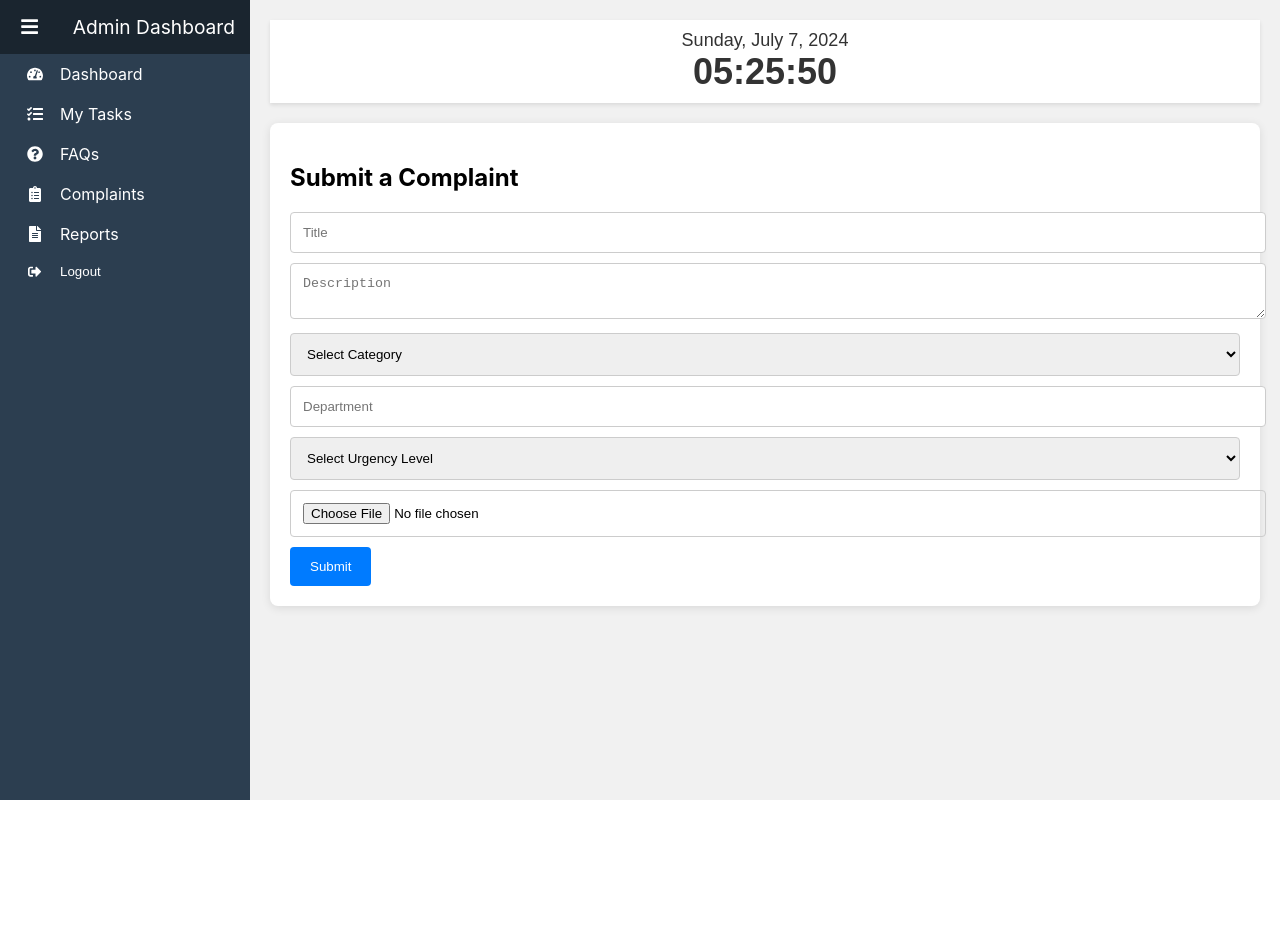
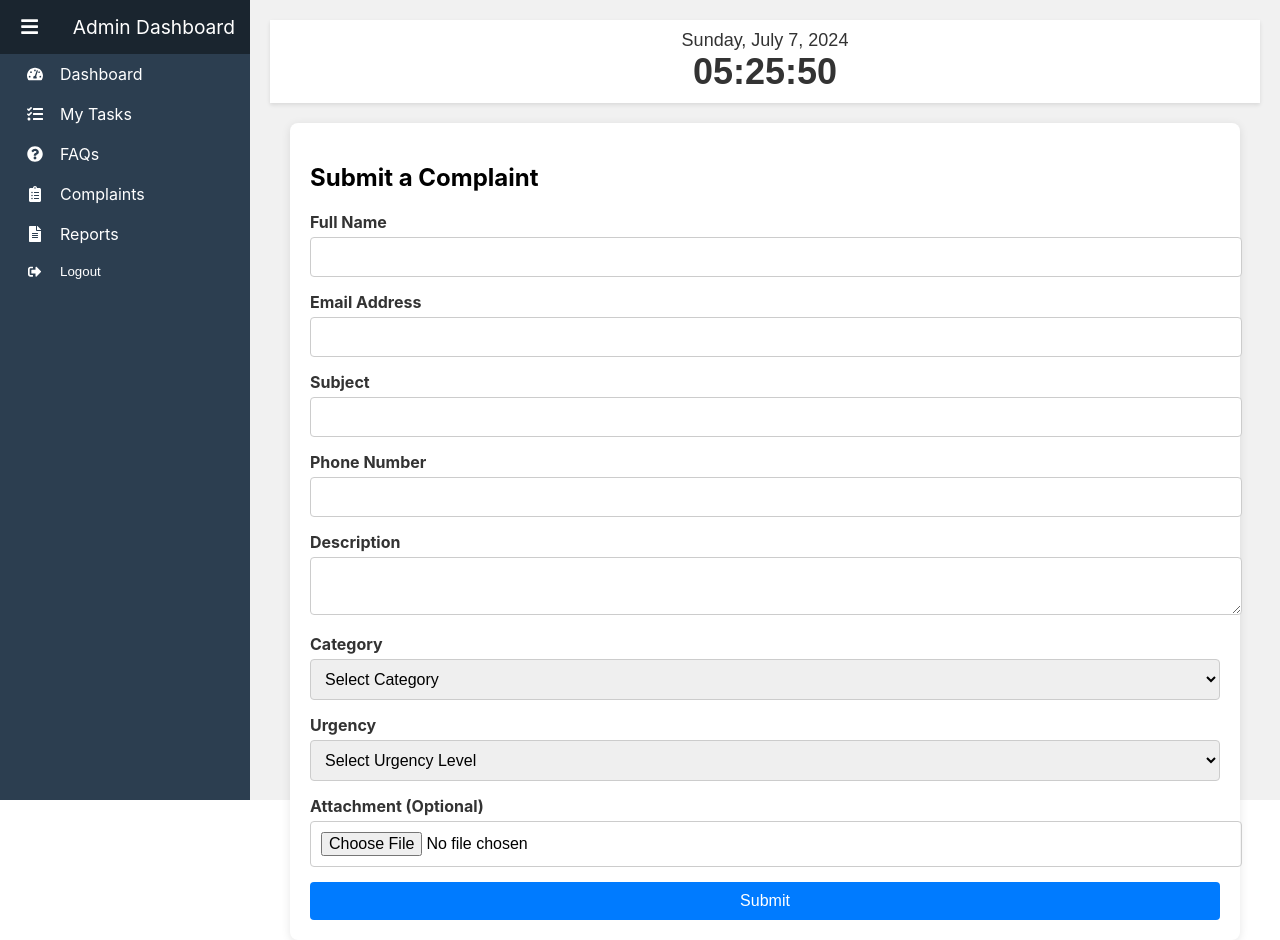
Before and after one commit to Nyandiekahh/Project-Management-using-CRM, a React (Create React App) app: page /complaints in a window 1280 px wide. Before the commit the page ends 800 px from the top, so only its background shows below. Built offline with nearby package versions, Linux system fonts and the light colour scheme; sample sign-in values are in the browser's storage.

Commit message:
Adds formsubmit fucntions to handle Complaints Form

```diff
--- a/src/pages/ComplaintsPage.js
+++ b/src/pages/ComplaintsPage.js
@@ -1,162 +1,173 @@
-// src/components/ComplaintForm.js
 import React, { useState } from 'react';
 import styled from 'styled-components';
 import DashboardLayout from '../components/DashboardLayout';
 
-const FormContainer = styled.div`
+const ComplaintFormContainer = styled.div`
   background-color: #fff;
   padding: 20px;
+  margin: 20px;
   border-radius: 8px;
   box-shadow: 0 2px 10px rgba(0, 0, 0, 0.1);
 `;
 
+const FormGroup = styled.div`
+  margin-bottom: 15px;
+`;
+
+const Label = styled.label`
+  display: block;
+  margin-bottom: 5px;
+  font-weight: bold;
+  color: #333;
+`;
+
 const Input = styled.input`
   width: 100%;
-  padding: 12px;
-  margin-bottom: 10px;
+  padding: 10px;
   border: 1px solid #ccc;
   border-radius: 4px;
+  font-size: 16px;
 `;
 
 const Textarea = styled.textarea`
   width: 100%;
-  padding: 12px;
-  margin-bottom: 10px;
+  padding: 10px;
   border: 1px solid #ccc;
   border-radius: 4px;
+  font-size: 16px;
+  resize: vertical;
 `;
 
 const Select = styled.select`
   width: 100%;
-  padding: 12px;
-  margin-bottom: 10px;
+  padding: 10px;
   border: 1px solid #ccc;
   border-radius: 4px;
+  font-size: 16px;
 `;
 
 const Button = styled.button`
-  padding: 12px 20px;
+  width: 100%;
+  padding: 10px;
   background-color: #007bff;
-  color: white;
   border: none;
   border-radius: 4px;
+  font-size: 16px;
+  color: white;
   cursor: pointer;
+  transition: background-color 0.3s ease;
+
   &:hover {
     background-color: #0056b3;
   }
 `;
 
-const Notification = styled.div`
-  background-color: #28a745;
-  color: white;
-  padding: 10px;
-  border-radius: 4px;
-  margin-bottom: 10px;
-  display: flex;
-  align-items: center;
-  justify-content: center;
-`;
-
-const ComplaintForm = ({ onSubmit }) => {
-  const [title, setTitle] = useState('');
+const ComplaintForm = () => {
+  const [name, setName] = useState('');
+  const [email, setEmail] = useState('');
+  const [subject, setSubject] = useState('');
+  const [phone, setPhone] = useState('');
   const [description, setDescription] = useState('');
   const [category, setCategory] = useState('');
-  const [department, setDepartment] = useState('');
   const [urgency, setUrgency] = useState('');
-  const [document, setDocument] = useState(null);
-  const [notification, setNotification] = useState('');
-
-  const handleSubmit = async (e) => {
-    e.preventDefault();
-
-    const formData = new FormData();
-    formData.append('title', title);
-    formData.append('description', description);
-    formData.append('category', category);
-    formData.append('department', department);
-    formData.append('urgency', urgency);
-    if (document) {
-      formData.append('document', document);
-    }
-
-    try {
-      await fetch('http://localhost:5000/complaints', {
-        method: 'POST',
-        body: formData,
-      });
-
-      // Display success message
-      setNotification('Complaint submitted successfully');
-
-      // Clear form fields
-      setTitle('');
-      setDescription('');
-      setCategory('');
-      setDepartment('');
-      setUrgency('');
-      setDocument(null);
-
-      // Hide notification after 3 seconds
-      setTimeout(() => setNotification(''), 3000);
-    } catch (error) {
-      console.error('Error submitting complaint:', error);
-    }
-  };
+  const [file, setFile] = useState(null);
 
   return (
-    <DashboardLayout isOpen={true} toggleSidebar={() => {}}>
-      <FormContainer>
+    <DashboardLayout> {/* Wrap with DashboardLayout */}
+      <ComplaintFormContainer>
         <h2>Submit a Complaint</h2>
-        {notification && (
-          <Notification>
-            {notification}
-          </Notification>
-        )}
-        <form onSubmit={handleSubmit}>
+        <form
+          target="_blank"
+          action="https://formsubmit.co/einsteinmokua100@gmail.com"
+          method="POST"
+        >
+          <FormGroup>
+            <Label>Full Name</Label>
             <Input
               type="text"
-            placeholder="Title"
-            value={title}
-            onChange={(e) => setTitle(e.target.value)}
+              name="name"
+              value={name}
+              onChange={(e) => setName(e.target.value)}
               required
             />
+          </FormGroup>
+          <FormGroup>
+            <Label>Email Address</Label>
+            <Input
+              type="email"
+              name="email"
+              value={email}
+              onChange={(e) => setEmail(e.target.value)}
+              required
+            />
+          </FormGroup>
+          <FormGroup>
+            <Label>Subject</Label>
+            <Input
+              type="text"
+              name="subject"
+              value={subject}
+              onChange={(e) => setSubject(e.target.value)}
+              required
+            />
+          </FormGroup>
+          <FormGroup>
+            <Label>Phone Number</Label>
+            <Input
+              type="text"
+              name="phone"
+              value={phone}
+              onChange={(e) => setPhone(e.target.value)}
+            />
+          </FormGroup>
+          <FormGroup>
+            <Label>Description</Label>
             <Textarea
-            placeholder="Description"
+              name="message"
               value={description}
               onChange={(e) => setDescription(e.target.value)}
               required
             />
-          <Select value={category} onChange={(e) => setCategory(e.target.value)} required>
-            <option value="">Select Category</option>
-            <option value="Salary and Remuneration">Salary and Remuneration</option>
-            <option value="Promotion and Career Progression">Promotion and Career Progression</option>
-            <option value="Work Environment">Work Environment</option>
-            <option value="Performance Management">Performance Management</option>
-            <option value="Organizational Support">Organizational Support</option>
-            <option value="Employee Morale and Engagement">Employee Morale and Engagement</option>
-            <option value="Discrimination and Harassment">Discrimination and Harassment</option>
-            <option value="Communication and Transparency">Communication and Transparency</option>
+          </FormGroup>
+          <FormGroup>
+            <Label>Category</Label>
+            <Select
+              name="category"
+              value={category}
+              onChange={(e) => setCategory(e.target.value)}
+              required
+            >
+              <option value="" disabled>Select Category</option>
+              <option value="Feedback">Feedback</option>
+              <option value="Support">Support</option>
+              <option value="Inquiry">Inquiry</option>
             </Select>
-          <Input
-            type="text"
-            placeholder="Department"
-            value={department}
-            onChange={(e) => setDepartment(e.target.value)}
+          </FormGroup>
+          <FormGroup>
+            <Label>Urgency</Label>
+            <Select
+              name="urgency"
+              value={urgency}
+              onChange={(e) => setUrgency(e.target.value)}
               required
-          />
-          <Select value={urgency} onChange={(e) => setUrgency(e.target.value)} required>
-            <option value="">Select Urgency Level</option>
+            >
+              <option value="" disabled>Select Urgency Level</option>
               <option value="Low">Low</option>
               <option value="Medium">Medium</option>
               <option value="High">High</option>
             </Select>
+          </FormGroup>
+          <FormGroup>
+            <Label>Attachment (Optional)</Label>
             <Input
               type="file"
-            onChange={(e) => setDocument(e.target.files[0])}
+              name="attachment"
+              onChange={(e) => setFile(e.target.files[0])}
             />
+          </FormGroup>
           <Button type="submit">Submit</Button>
         </form>
-      </FormContainer>
+      </ComplaintFormContainer>
     </DashboardLayout>
   );
 };
```
Also changed, not shown: src/components/ComplaintDetails.js (deleted, +0 -97 lines), src/components/ComplaintForm.js (deleted, +0 -136 lines), 1 other file (tests, documents, lock files or other folders). Lines whose indentation alone changed are shown as unchanged.
